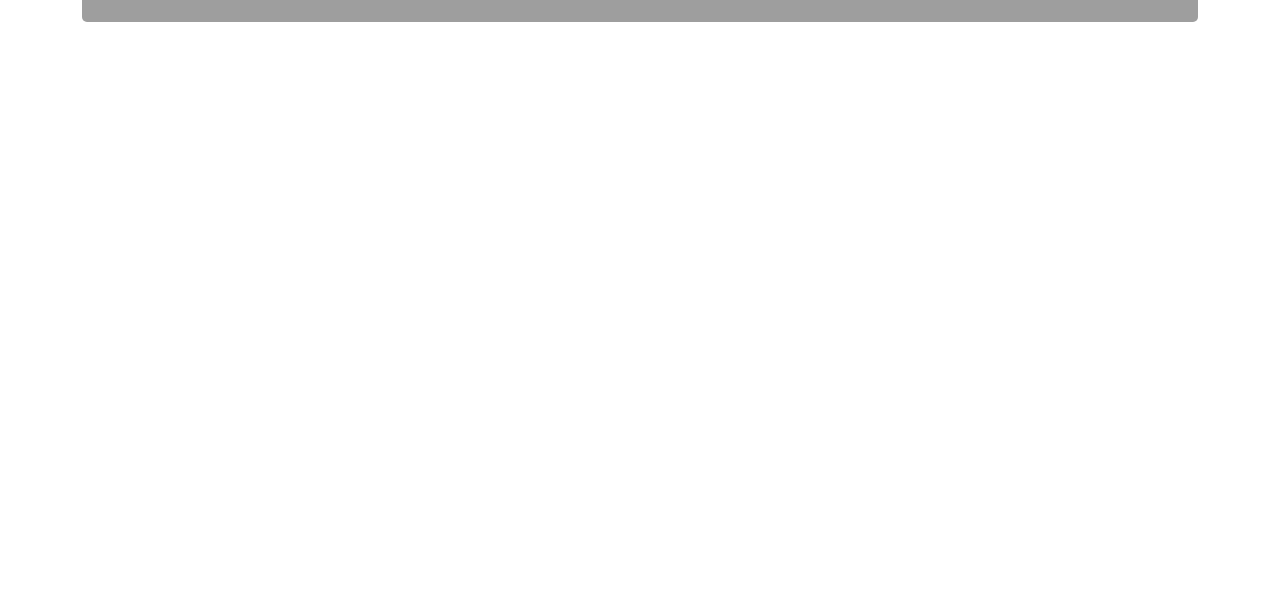
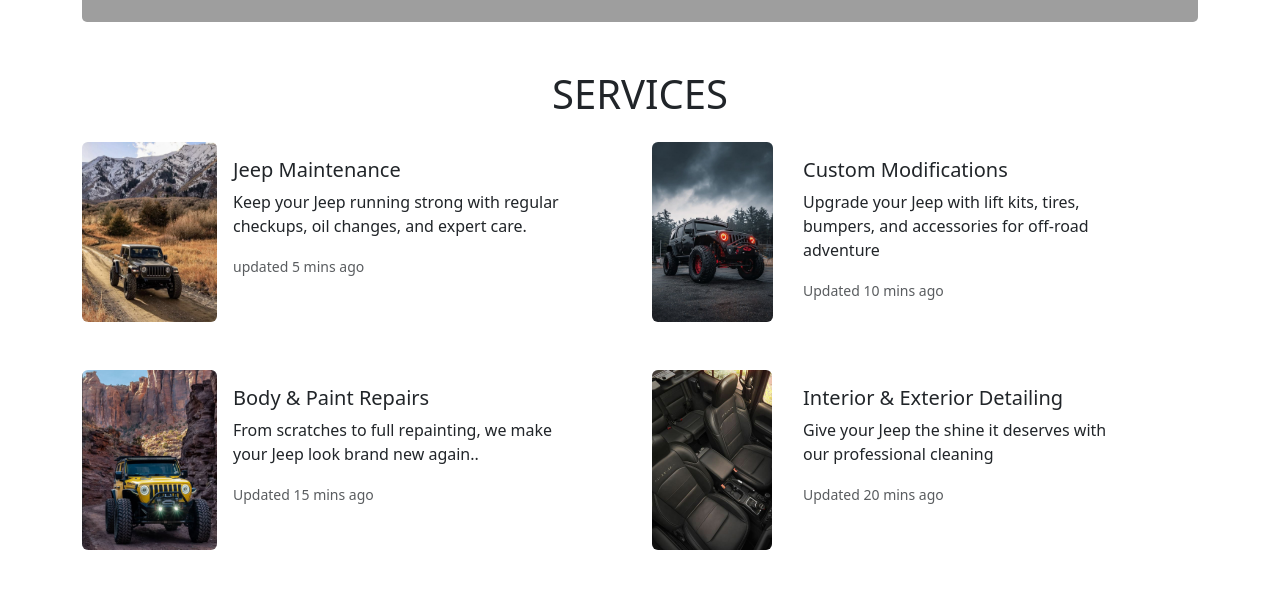
Before and after one commit to pranavanmarazin-x/bootstrap, a plain HTML site: page index.html in a window 1280 px wide. Shown: the part 1545-2140 px from the top of the page. Before the commit the page ends 1615 px from the top, so only its background shows below. Drawn offline with nearby package versions, Linux system fonts and the light colour scheme; grey boxes are pictures that could not be loaded.

Commit message:
services added

```diff
--- a/index.html
+++ b/index.html
@@ -161,6 +161,92 @@
 
     </section>
 
+     <!-- services -->
+  <section>
+
+    <div class="text-center mb-4">
+      <p>
+      <h1>SERVICES</h1>
+      </p>
+    </div>
+
+    <div class="container">
+      <div class="row">
+
+        <div class="col-lg-6">
+          <div class="card mb-5 border-0" style="max-width: 540px;">
+            <div class="row g-0">
+              <div class="col-md-3">
+                <img src="/assets/download (47).jpg" class="img-fluid rounded-2" alt="..." style="height: 180px;">
+              </div>
+              <div class="col-md-8">
+                <div class="card-body">
+                  <h5 class="card-title">Jeep Maintenance</h5>
+                  <p class="card-text">Keep your Jeep running strong with regular checkups, oil changes, and expert
+                    care.</p>
+                  <p class="card-text"><small class="text-body-secondary">updated 5 mins ago</small></p>
+                </div>
+              </div>
+            </div>
+          </div>
+        </div>
+
+        <div class="col-lg-6">
+          <div class="card mb-5 border-0" style="max-width: 540px;">
+            <div class="row g-0">
+              <div class="col-md-3">
+                <img src="/assets/download (222).jpg" class="img-fluid rounded-2" alt="..." style="height: 180px;">
+              </div>
+              <div class="col-md-8">
+                <div class="card-body">
+                  <h5 class="card-title">Custom Modifications</h5>
+                  <p class="card-text">Upgrade your Jeep with lift kits, tires, bumpers, and accessories for off-road
+                    adventure</p>
+                  <p class="card-text"><small class="text-body-secondary">Updated 10 mins ago</small></p>
+                </div>
+              </div>
+            </div>
+          </div>
+        </div>
+        <div class="col-lg-6">
+          <div class="card mb-5 border-0 " style="max-width: 540px;">
+            <div class="row g-0">
+              <div class="col-md-3">
+                <img src="/assets/Nathaniel Aguilar (@daily_jeep_wranglers) on Threads.jpg" class="img-fluid rounded-2"
+                  alt="..." style="height: 180px;">
+              </div>
+              <div class="col-md-8">
+                <div class="card-body">
+                  <h5 class="card-title">Body & Paint Repairs</h5>
+                  <p class="card-text">From scratches to full repainting, we make your Jeep look brand new again..</p>
+                  <p class="card-text"><small class="text-body-secondary">Updated 15 mins ago</small></p>
+                </div>
+              </div>
+            </div>
+          </div>
+        </div>
+        <div class="col-lg-6">
+          <div class="card mb-5  border-0" style="max-width: 540px;">
+            <div class="row g-0">
+              <div class="col-md-3">
+                <img src="/assets/CAC ♥️.jpg" class="img-fluid rounded-2" alt="..." style="height: 180px;">
+              </div>
+              <div class="col-md-8">
+                <div class="card-body">
+                  <h5 class="card-title">Interior & Exterior Detailing</h5>
+                  <p class="card-text">Give your Jeep the shine it deserves with our professional cleaning</p>
+                  <p class="card-text"><small class="text-body-secondary">Updated 20 mins ago</small></p>
+                </div>
+              </div>
+            </div>
+          </div>
+        </div>
+
+      </div>
+    </div>
+
+  </section>
+
 
 
     <script src="https://cdn.jsdelivr.net/npm/bootstrap@5.3.8/dist/js/bootstrap.bundle.min.js"
```
